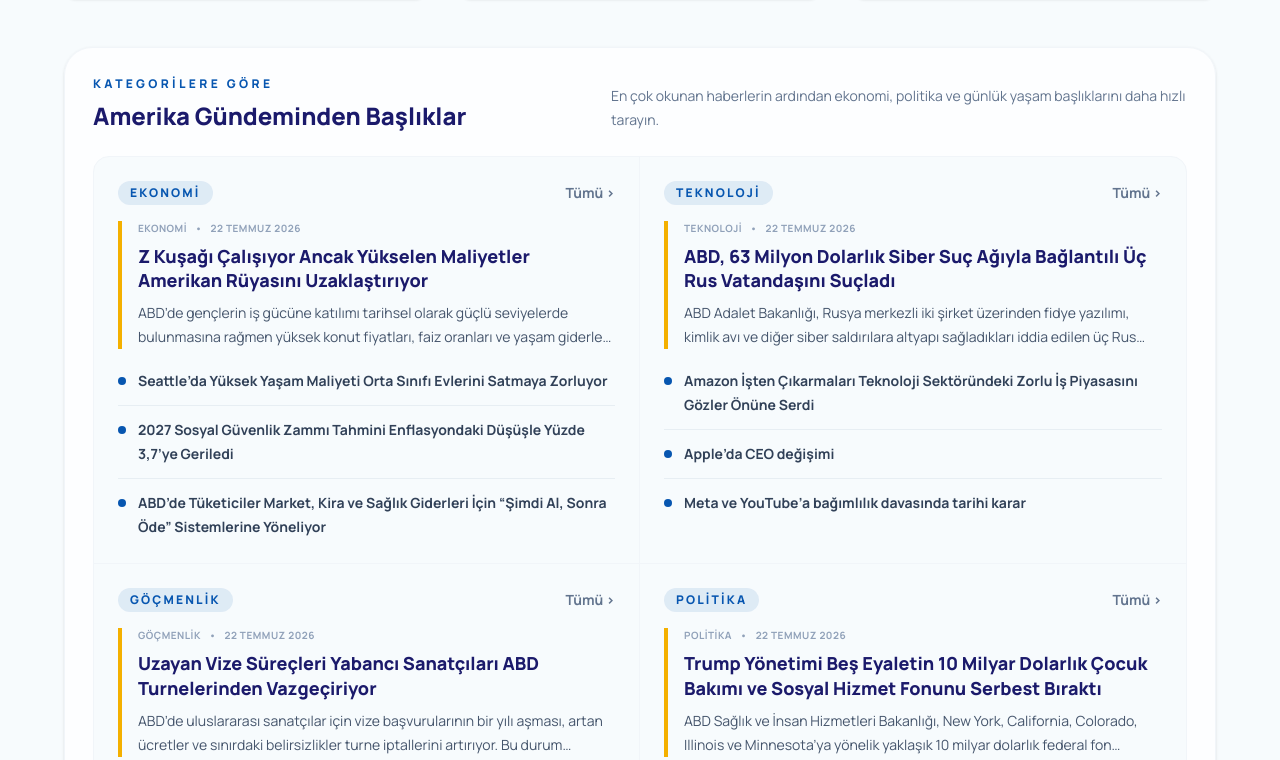
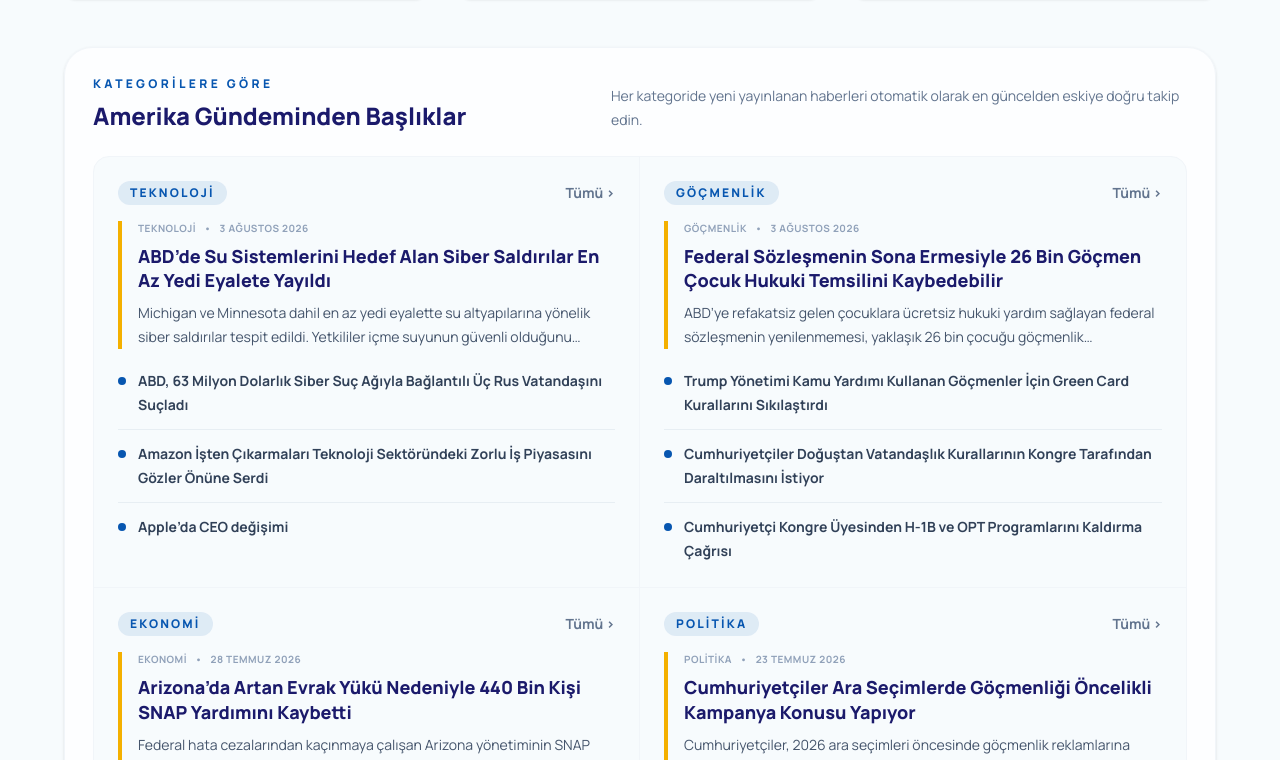
Before and after one commit to muhsinaltintop/amerika365, a Next.js app: page / in a window 1280 px wide. Shown: the part 1440-2200 px from the top of the page. Built offline with nearby package versions, Linux system fonts and the light colour scheme; no server answers.

Commit message:
Keep category news automatically up to date

```diff
--- a/components/home/HomePage.tsx
+++ b/components/home/HomePage.tsx
@@ -22,7 +22,7 @@ export async function HomePage() {
       <main className="mx-auto max-w-[1200px] space-y-10 px-4 py-6 sm:space-y-12 sm:px-6 sm:py-8">
         <HeroSlider slides={sliderArticles} />
         <TopNewsSection cards={topNewsArticles} />
-        <CategoryNewsSections articles={articles} excludedSlugs={[...sliderArticles, ...topNewsArticles].map((article) => article.slug)} />
+        <CategoryNewsSections articles={articles} />
         <ImmigrationSection />
         {/* ABD’de Türk Yaşamı bölümü içerikleri hazırlanacağı için geçici olarak kapalı. */}
         {/* <TurkishLifeSection /> */}
--- a/components/organisms/CategoryNewsSections.tsx
+++ b/components/organisms/CategoryNewsSections.tsx
@@ -5,7 +5,6 @@ import { NewsMeta } from "../molecules/NewsMeta";
 
 interface CategoryNewsSectionsProps {
   articles: ArticleRecord[];
-  excludedSlugs?: string[];
 }
 
 interface CategoryGroup {
@@ -17,22 +16,18 @@ interface CategoryGroup {
 const CATEGORY_SECTION_LIMIT = 4;
 const ARTICLES_PER_CATEGORY = 4;
 
-function groupArticlesByCategory(articles: ArticleRecord[], excludedSlugs: string[] = []) {
-  const excludedSlugSet = new Set(excludedSlugs);
+function getPublishedTime(article: ArticleRecord) {
+  return new Date(article.publishedAt).getTime();
+}
+
+function groupArticlesByCategory(articles: ArticleRecord[]) {
   const categoryMap = new Map<string, CategoryGroup>();
 
-  articles.forEach((article) => {
-    if (excludedSlugSet.has(article.slug)) {
-      return;
-    }
-
+  [...articles].sort((a, b) => getPublishedTime(b) - getPublishedTime(a)).forEach((article) => {
     const currentGroup = categoryMap.get(article.categorySlug);
 
     if (currentGroup) {
-      if (currentGroup.articles.length < ARTICLES_PER_CATEGORY) {
-        currentGroup.articles.push(article);
-      }
-
+      currentGroup.articles.push(article);
       return;
     }
 
@@ -43,11 +38,17 @@ function groupArticlesByCategory(articles: ArticleRecord[], excludedSlugs: strin
     });
   });
 
-  return [...categoryMap.values()].slice(0, CATEGORY_SECTION_LIMIT);
+  return [...categoryMap.values()]
+    .sort((a, b) => getPublishedTime(b.articles[0]) - getPublishedTime(a.articles[0]))
+    .slice(0, CATEGORY_SECTION_LIMIT)
+    .map((group) => ({
+      ...group,
+      articles: group.articles.slice(0, ARTICLES_PER_CATEGORY),
+    }));
 }
 
-export function CategoryNewsSections({ articles, excludedSlugs = [] }: CategoryNewsSectionsProps) {
-  const categoryGroups = groupArticlesByCategory(articles, excludedSlugs);
+export function CategoryNewsSections({ articles }: CategoryNewsSectionsProps) {
+  const categoryGroups = groupArticlesByCategory(articles);
 
   if (!categoryGroups.length) {
     return null;
@@ -61,7 +62,7 @@ export function CategoryNewsSections({ articles, excludedSlugs = [] }: CategoryN
           <SectionTitle title="Amerika Gündeminden Başlıklar" />
         </div>
         <p className="max-w-xl text-sm leading-6 text-slate-500 dark:text-slate-400">
-          En çok okunan haberlerin ardından ekonomi, politika ve günlük yaşam başlıklarını daha hızlı tarayın.
+          Her kategoride yeni yayınlanan haberleri otomatik olarak en güncelden eskiye doğru takip edin.
         </p>
       </div>
 
```
